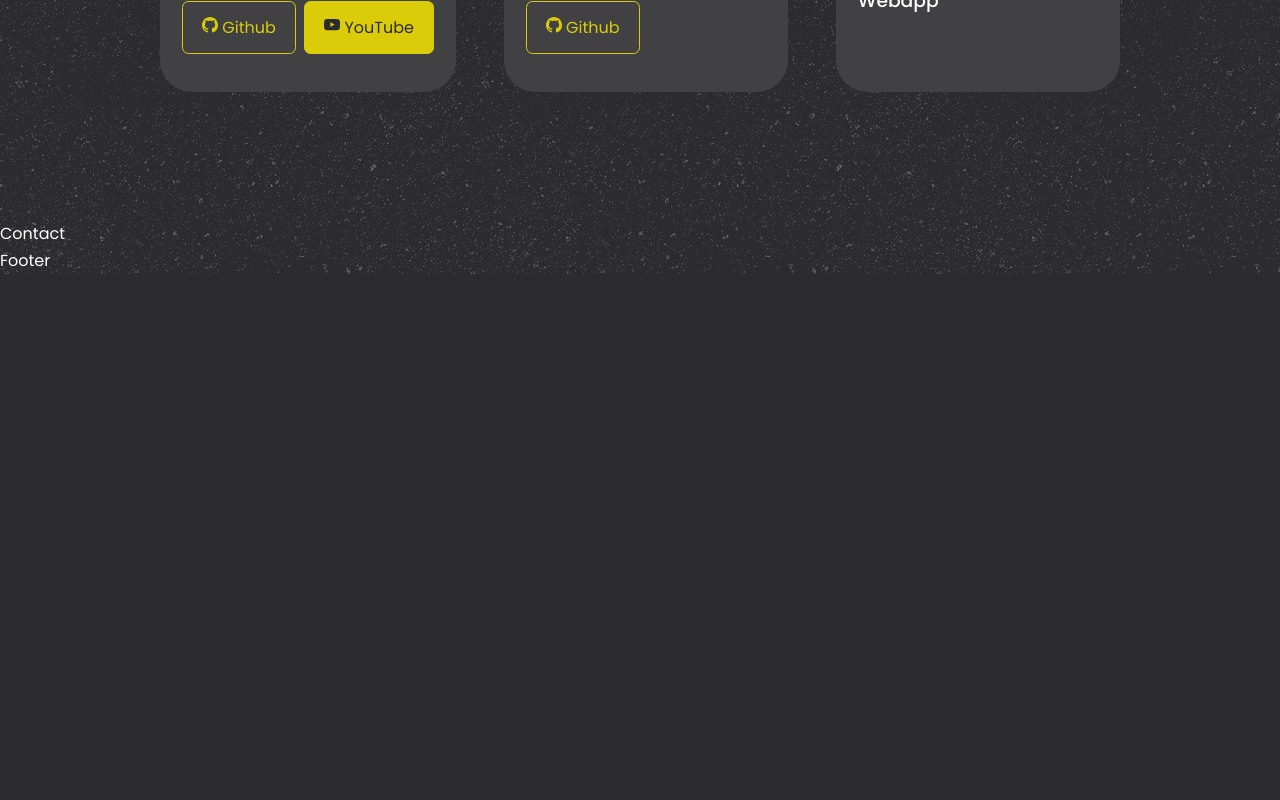
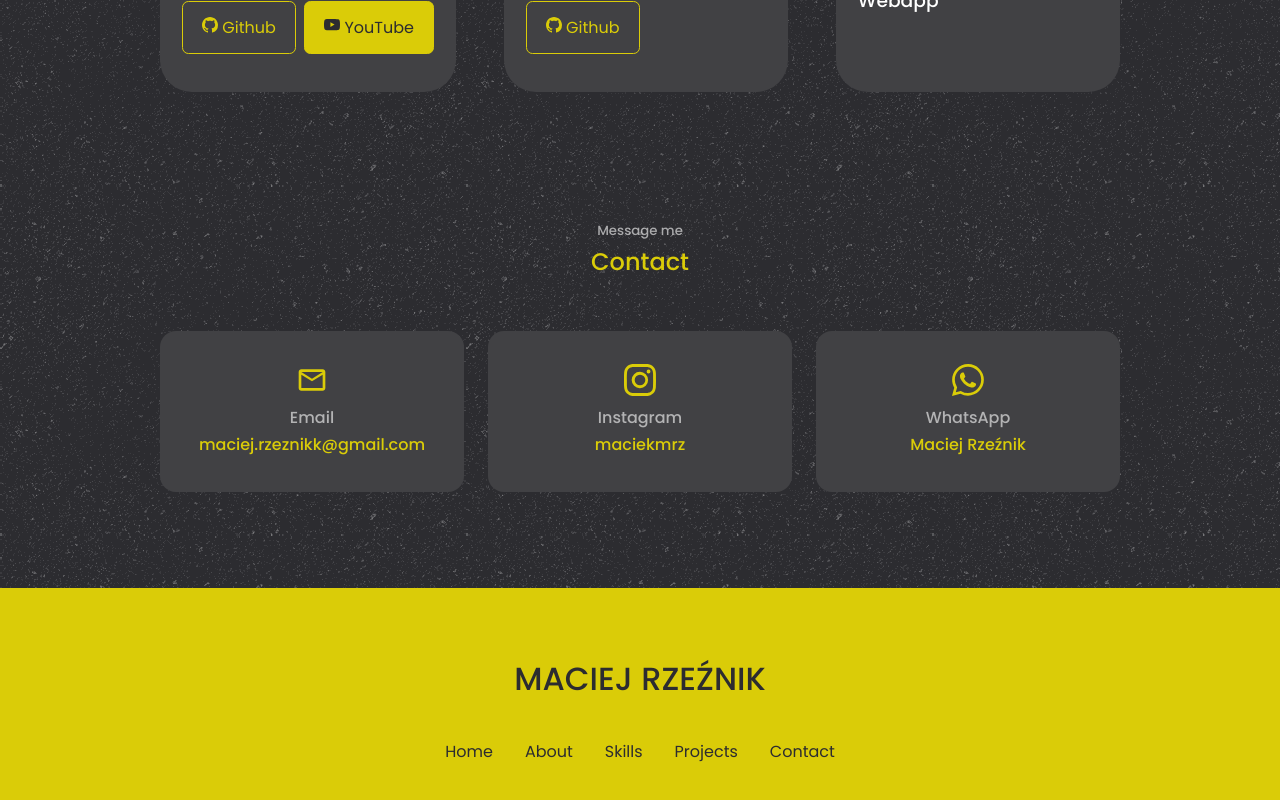
Before and after one commit to macirze158/my-web, a React (Create React App) app: page / in a window 1280 px wide. Shown: the part 3303-4103 px from the top of the page. Before the commit the page ends 3577 px from the top, so only its background shows below. Built offline with nearby package versions, Linux system fonts and the light colour scheme.

Commit message:
contact and footer added

```diff
--- a/src/components/contact/Contact.jsx
+++ b/src/components/contact/Contact.jsx
@@ -1,9 +1,45 @@
 import React from 'react'
 import './contact.css'
+import {MdOutlineMailOutline} from 'react-icons/md'
+import {BsInstagram} from 'react-icons/bs'
+import {BsWhatsapp} from 'react-icons/bs'
 
 const Contact = () => {
   return (
-    <section id='contact'>Contact</section>
+    <section id='contact'>
+      <h5>Message me</h5>
+      <h2>Contact</h2>
+
+      <div className="container contact__container">
+        <div className="contact__options">
+
+          <a href="mailto:maciej.rzeznikk@gmail.com" target="_blank" rel="noreferrer">
+            <article className="contact__option">
+              <MdOutlineMailOutline className="contact__option-icon"/>
+              <h4>Email</h4>
+              <h5>maciej.rzeznikk@gmail.com</h5>
+            </article>
+          </a>
+
+          <a href="https://ig.me/m/maciekmrz" target="_blank" rel="noreferrer">
+            <article className="contact__option">
+              <BsInstagram className="contact__option-icon"/>
+              <h4>Instagram</h4>
+              <h5>maciekmrz</h5>
+            </article>
+          </a>
+
+          <a href="https://api.whatsapp.com/send?phone=+48795702234" target="_blank" rel="noreferrer">
+            <article className="contact__option">
+              <BsWhatsapp className="contact__option-icon"/>
+              <h4>WhatsApp</h4>
+              <h5>Maciej Rzeźnik</h5>
+            </article>
+          </a>
+
+        </div>
+      </div>
+    </section>
   )
 }
 
--- a/src/components/contact/contact.css
+++ b/src/components/contact/contact.css
@@ -0,0 +1,54 @@
+.contact__options {
+    display: grid;
+    grid-template-columns: repeat(3, 1fr);
+    gap: 1.5rem;
+}
+
+.contact__option {
+    background: var(--color-background-variant);
+    border: 1px solid transparent;
+    border-radius: 1rem;
+    padding: 2rem;
+    text-align: center;
+    transition: var(--transition);
+}
+
+.contact__option:hover {
+    background: transparent;
+    border-color: var(--color-primary-variant);
+    transform: scale(1.05);
+}
+
+.contact__option > h5{
+    color: var(--color-primary);
+    font-size: 1rem;
+}
+.contact__option > h4{
+    color: var(--color-light);
+}
+
+.contact__option-icon {
+    color: var(--color-primary);
+    font-size: 200%;
+}
+
+/* \/ MEDUM DEVICES \/ */
+@media screen and (max-width: 1024px){
+    .contact__options {
+        grid-template-columns: 1fr;
+    }
+
+    .contact__option {
+        gap: 1rem;
+    }
+}
+
+/* \/ SMALL DEVICES \/ */
+@media screen and (max-width: 600px){
+    .contact__options {
+        grid-template-columns: 1fr;
+    }
+    .contact__option {
+        gap: 1rem;
+    }
+}
--- a/src/components/footer/Footer.jsx
+++ b/src/components/footer/Footer.jsx
@@ -3,7 +3,17 @@ import './footer.css'
 
 const Footer = () => {
   return (
-    <div>Footer</div>
+    <footer>
+      <a href="#" className="footer__name">MACIEJ RZEŹNIK</a>
+
+      <ul className="permalinks">
+        <li><a href="#">Home</a></li>
+        <li><a href="#about">About</a></li>
+        <li><a href="#skills">Skills</a></li>
+        <li><a href="#projects">Projects</a></li>
+        <li><a href="#contact">Contact</a></li>
+      </ul>
+    </footer>
   )
 }
 
--- a/src/components/footer/footer.css
+++ b/src/components/footer/footer.css
@@ -0,0 +1,43 @@
+footer {
+    background: var(--color-primary);
+    padding: 4rem 0;
+    text-align: center;
+    margin-top: 6rem;
+}
+
+footer a {
+    color: var(--color-background);
+}
+
+.footer__name {
+    font-size: 2rem;
+    font-weight: 500;
+    margin-bottom: 2rem;
+    display: inline-block;
+}
+
+.permalinks {
+    display: flex;
+    flex-wrap: wrap;
+    justify-content: center;
+    gap: 2rem;
+    margin: 0 auto 5rem;
+}
+
+/* \/ MEDUM DEVICES \/ */
+@media screen and (max-width: 1024px){
+    .permalinks {
+        flex-direction:  column;
+        gap: 1rem;
+        margin-bottom: 4rem;
+    }
+}
+
+/* \/ SMALL DEVICES \/ */
+@media screen and (max-width: 600px){
+    .permalinks {
+        flex-direction:  column;
+        gap: 1rem;
+        margin-bottom: 4rem;
+    }
+}
```
